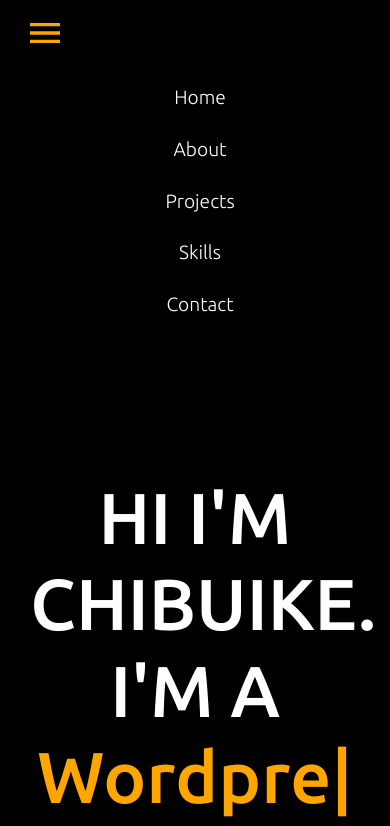
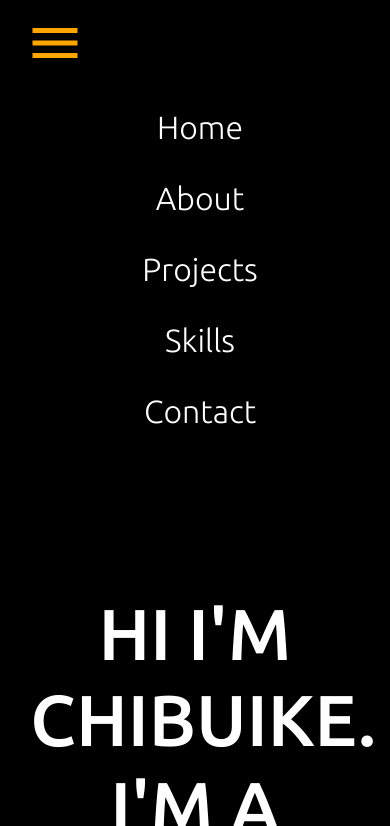
Before and after one commit to sponder-cell/Portfoilio, a plain HTML site: page index.html in a window 390 px wide. Both pictures are taken after a click on the button "Toggle navigation". Shown: the top 826 px of the page. Drawn offline with nearby package versions, Linux system fonts and the light colour scheme.

Commit message:
Add files via upload

```diff
--- a/styles.css
+++ b/styles.css
@@ -320,4 +320,11 @@
   width:500px;
   height:500px;
 }
+.nav-txt{
+  font-size: 2rem;
 }
+svg{
+  width:60px;
+  height: 60px;
+}
+}
```
